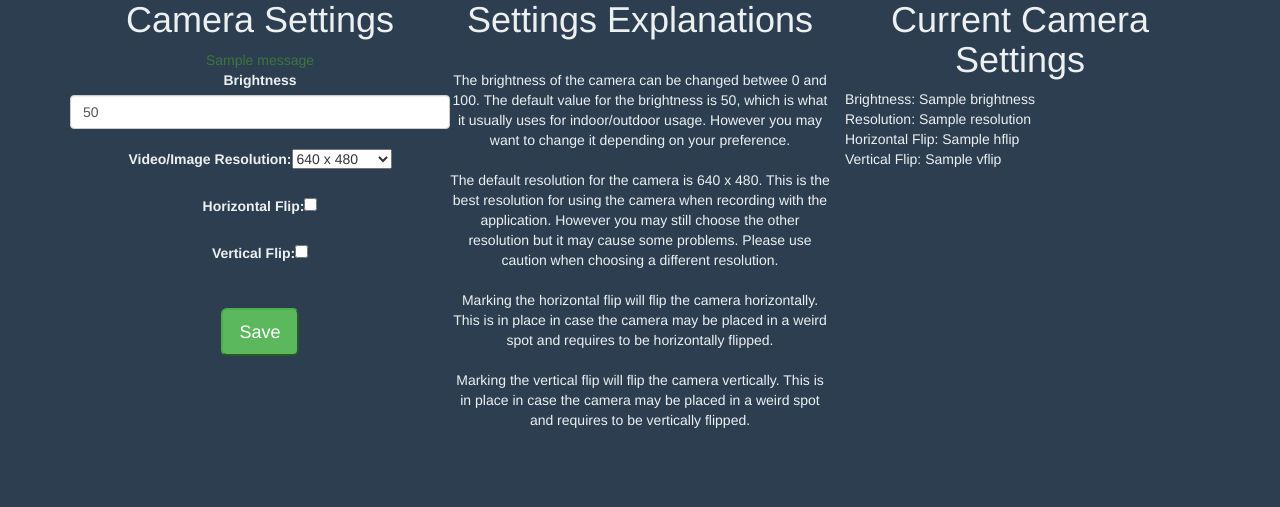
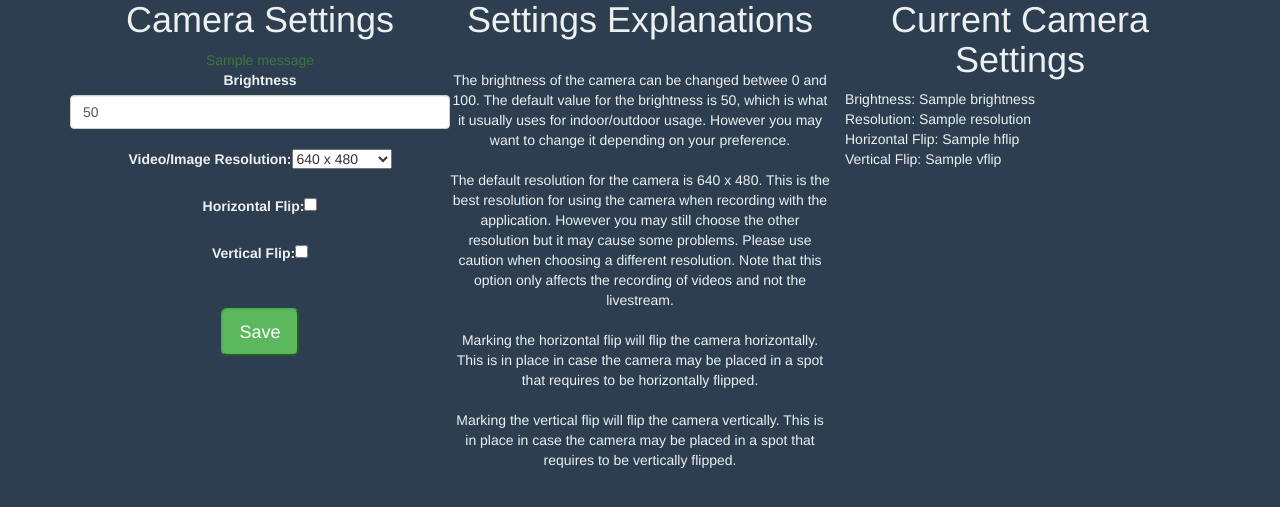
Before and after one commit to godsgift/gdohs, a Flask app: page /showSettings in a window 1280 px wide. Shown: the part 92-599 px from the top of the page. Run offline with Flask 2, Linux system fonts and the light colour scheme; a user stored in the database is signed in; one stand-in notice (Sample message) is shown; a database or web service that is not in the repository returns one stand-in record (values such as "Sample title"); some libraries are stand-ins or nearby versions.

Commit message:
Made Changes
Changed where the error message pops up in profile.html
Changed explanation in settings.html
Added more error checking for the mgdopen function

```diff
--- a/app.py
+++ b/app.py
@@ -586,16 +586,17 @@ def mgdopen():
 				if (gd_open is None):
 					gd_open = True
 					if (flock is True or flock is False):
-						wait = True
-						while wait:
-							gd_sense()
-							gd_open = None
-							wait = None
+						gd_sense()
+						gd_open = None
 					else:
 						return redirect(url_for("showProfile"))
 				elif(gd_open is True):
 					flash ("LED lights are currently on")
 					return redirect(url_for("showProfile"))
+			else:
+				redirect(url_for("showProfile"))
+		else:
+			redirect(url_for("showProfile"))
 	return redirect(url_for("showProfile"))
 
 @app.route("/showChangePassword")
@@ -1013,7 +1014,7 @@ def gd_sense():
 		time.sleep(1)
 	sense.show_message("Closed", text_colour=[255, 0, 0], scroll_speed=0.03)
 	sense.clear()
-	return
+
 
 def create_savefile(save_location):
 	#if the requested filename is for a video, create the filename for video
--- a/templates/settings.html
+++ b/templates/settings.html
@@ -63,19 +63,19 @@
 		<br>
 		<div class="row">
 		    <div class="text-center text-white">
-		    The default resolution for the camera is 640 x 480. This is the best resolution for using the camera when recording with the application. However you may still choose the other resolution but it may cause some problems. Please use caution when choosing a different resolution.
+		    The default resolution for the camera is 640 x 480. This is the best resolution for using the camera when recording with the application. However you may still choose the other resolution but it may cause some problems. Please use caution when choosing a different resolution. Note that this option only affects the recording of videos and not the livestream.
 		    </div>
 		</div>
 		<br>
 		<div class="row">
 		    <div class="text-center text-white">
-		    Marking the horizontal flip will flip the camera horizontally. This is in place in case the camera may be placed in a weird spot and requires to be horizontally flipped.
+		    Marking the horizontal flip will flip the camera horizontally. This is in place in case the camera may be placed in a spot that requires to be horizontally flipped.
 		    </div>
 		</div>
 		<br>
 		<div class="row">
 		    <div class="text-center text-white">
-		    Marking the vertical flip will flip the camera vertically. This is in place in case the camera may be placed in a weird spot and requires to be vertically flipped.
+		    Marking the vertical flip will flip the camera vertically. This is in place in case the camera may be placed in a spot that requires to be vertically flipped.
 		    </div>
 		</div>
 	</div>
```
Also changed, not shown: templates/profile.html (+12 -11 lines).
